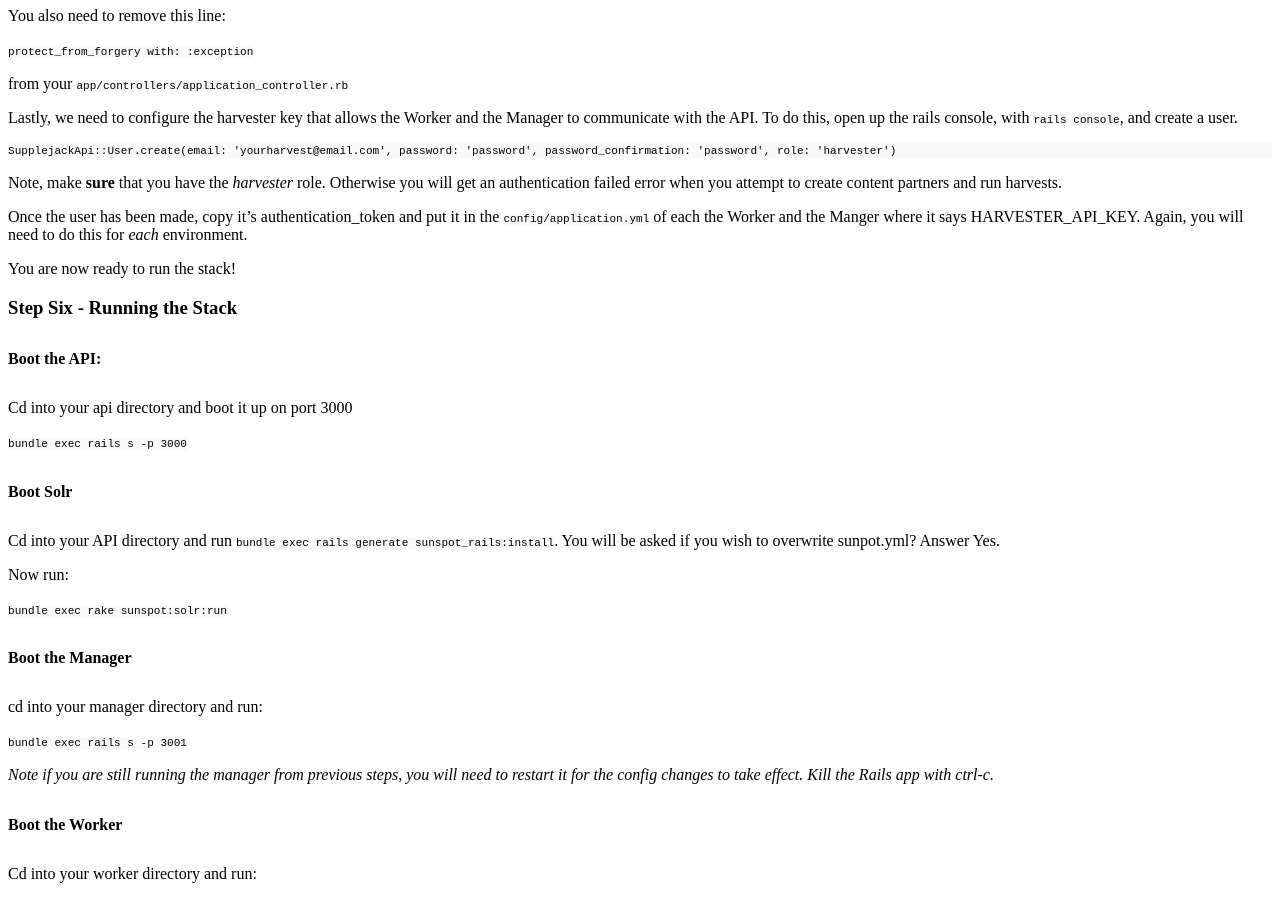
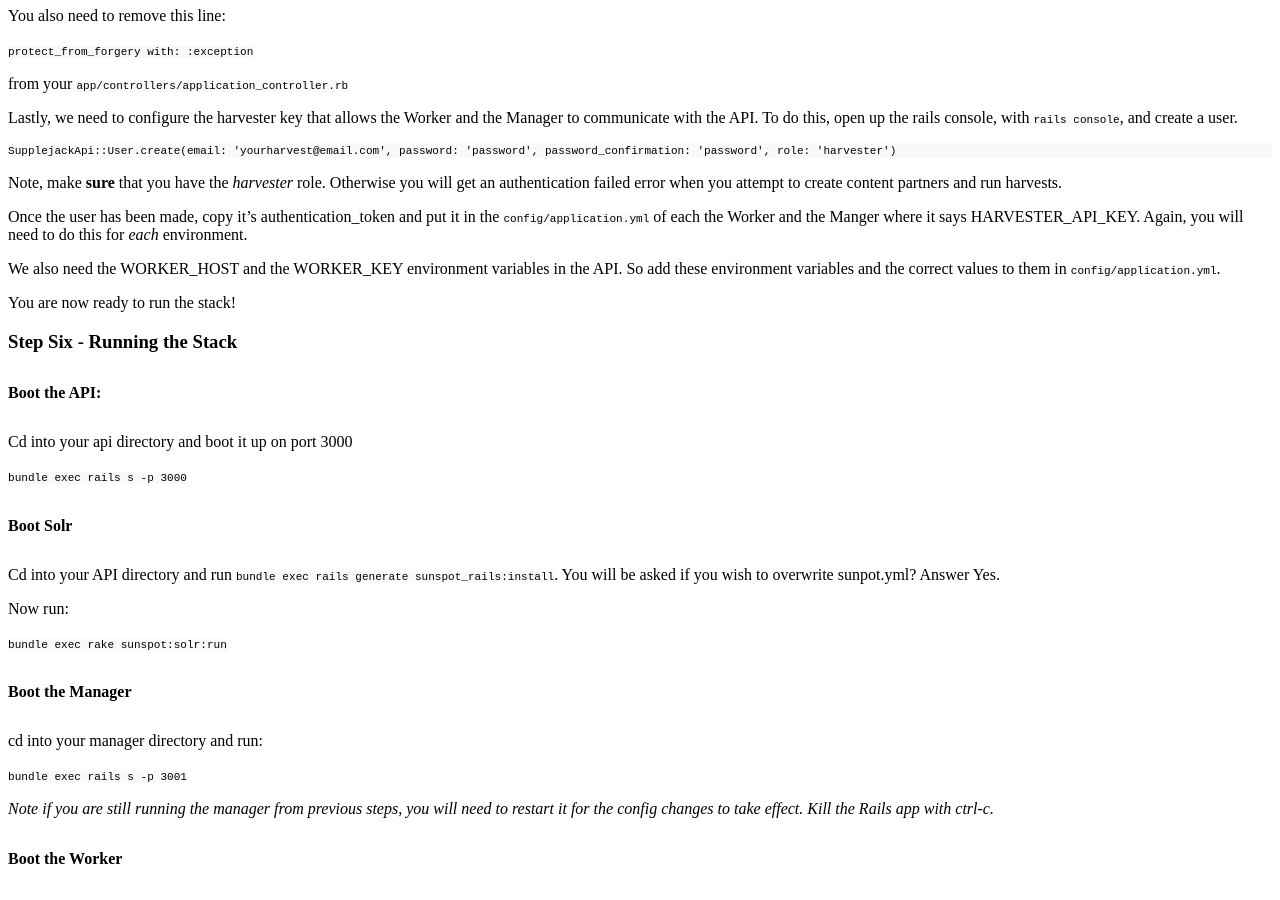
Before and after one commit to DigitalNZ/supplejack, a Jekyll site: the page built from _posts/2017-12-04-installation-walk-through-by-example.md, in a window 1280 px wide and 900 px high, scrolled down 2669 px. Built offline with Jekyll 4.4.1, drawn with Linux system fonts in a browser that asks for light colours; Markdown is read by kramdown in place of the engine named in the settings; a style sheet for code colours, icons or effects is not loaded.

Commit message:
feat: added the WORKER_HOST and WORKER_KEY setup walkthrough setup

```diff
--- a/_posts/2017-12-04-installation-walk-through-by-example.md
+++ b/_posts/2017-12-04-installation-walk-through-by-example.md
@@ -113,6 +113,8 @@ SupplejackApi::User.create(email: 'yourharvest@email.com', password: 'password',
 Note, make **sure** that you have the *harvester* role. Otherwise you will get an authentication failed error when you attempt to create content partners and run harvests.
 
 Once the user has been made, copy it’s authentication_token and put it in the `config/application.yml` of each the Worker and the Manger where it says HARVESTER_API_KEY. Again, you will need to do this for *each* environment.
+
+We also need the WORKER_HOST and the WORKER_KEY environment variables in the API. So add these environment variables and the correct values to them in `config/application.yml`.
 
 You are now ready to run the stack!
 
```
